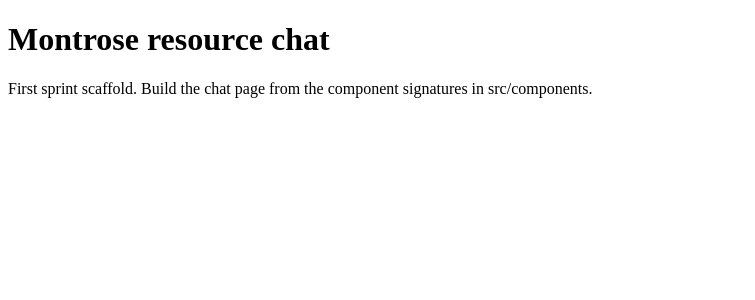
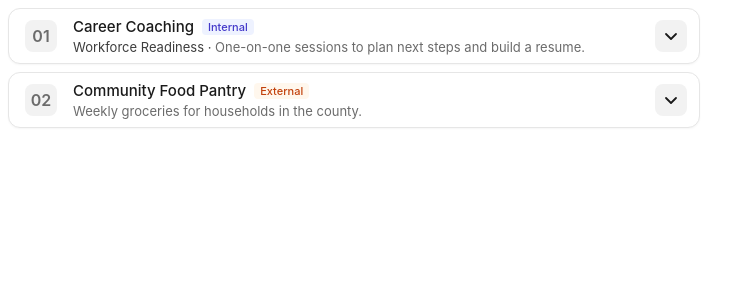
Before and after one commit to rice-apps/montrose-center, a Next.js app in the folder apps/web/: page / in a window 1280 px wide. Shown: the top 300 px of the page, without its empty margins (0-755 px from the left). Built offline with nearby package versions, Linux system fonts and the light colour scheme.

Commit message:
worked on service card

```diff
--- a/apps/web/src/app/page.tsx
+++ b/apps/web/src/app/page.tsx
@@ -1,8 +1,61 @@
+"use client";
+
+import { useState } from "react";
+import { ServiceCard, type ServiceSummary } from "../components/ServiceCard";
+
+// Sample data so the card has something to show
+const sampleServices: ServiceSummary[] = [
+  {
+    service_id: "3f6c1a2e-8b1d-4c5e-9a7f-1d2e3f4a5b6c",
+    name: "Career Coaching",
+    description: "One-on-one sessions to plan next steps and build a resume.",
+    keywords: ["career", "resume"],
+    is_active: true,
+    resource_type: "internal",
+    program_name: "Workforce Readiness",
+    target_population: null,
+    eligibility: null,
+    referral_instruction: null,
+    contacts: null,
+
+  },
+  {
+    service_id: "9a8b7c6d-5e4f-4a3b-8c2d-1e0f9a8b7c6d",
+    name: "Community Food Pantry",
+    description: "Weekly groceries for households in the county.",
+    keywords: ["food"],
+    is_active: true,
+    resource_type: "external",
+    program_name: null, // missing program
+    target_population: null,
+    eligibility: null,
+    referral_instruction: null,
+    contacts: null,
+  },
+];
+
 export default function Page() {
+  // Which card is open; null = none
+  const [selected, setSelected] = useState<ServiceSummary | null>(null);
+
   return (
-    <main>
-      <h1>Montrose resource chat</h1>
-      <p>First sprint scaffold. Build the chat page from the component signatures in src/components.</p>
-    </main>
+    // Stacks the cards with an 8px gap, like the Figma
+    <div style={{ display: "flex", flexDirection: "column", gap: 8, maxWidth: 692 }}>
+      {sampleServices.map((service, i) => {
+        const isSelected = selected?.service_id === service.service_id;
+        return (
+          <ServiceCard
+            key={service.service_id}
+            service={service}
+            index={i}
+            isSelected={isSelected}
+            onSelect={() => setSelected(isSelected ? null : service)}
+          >
+            {/* What shows inside the card when it's open */}
+            {service.description}
+          </ServiceCard>
+        );
+      })}
+    </div>
   );
 }
--- /dev/null
+++ b/apps/web/src/components/ServiceCard.module.css
@@ -0,0 +1,151 @@
+/* Outer card: width 692, radius/12, 1px border, white (color/paper) */
+.card {
+  box-sizing: border-box;
+  width: 100%;
+  max-width: 692px;
+  border: 1px solid #e6e6e6;
+  border-radius: 12px;
+  background: #ffffff;
+  box-shadow: 0 1px 2px rgba(0, 0, 0, 0.04);
+  overflow: hidden; /* keeps the open area inside the rounded corners */
+}
+
+/* The 56px row (54 + 1px border top and bottom); padding/gap space/0 */
+.row {
+  all: unset; /* removes the browser's default button styles */
+  box-sizing: border-box;
+  display: flex;
+  align-items: center;
+  gap: 0;
+  padding: 0;
+  width: 100%;
+  height: 54px;
+  cursor: pointer;
+  font-family: Inter, system-ui, sans-serif;
+}
+.row:focus-visible {
+  outline: 2px solid #7c3aed;
+  outline-offset: -2px;
+  border-radius: 12px;
+}
+
+/* Slots give the spacing around the badge and arrow, since the row has no padding */
+.badgeSlot {
+  display: flex;
+  justify-content: center;
+  flex-shrink: 0;
+  width: 64px;
+}
+.chevronSlot {
+  display: flex;
+  justify-content: center;
+  flex-shrink: 0;
+  width: 56px;
+}
+
+/* Number badge: 32×32, radius/8, padding space/4, Inter SemiBold 16/22 */
+.badge {
+  box-sizing: border-box;
+  display: flex;
+  align-items: center;
+  justify-content: center;
+  width: 32px;
+  height: 32px;
+  padding: 4px;
+  gap: 0;
+  border-radius: 8px;
+  background: #f2f2f2;
+  color: #6b6b6b;
+  font-family: Inter, system-ui, sans-serif;
+  font-weight: 600;
+  font-size: 16px;
+  line-height: 22px;
+  letter-spacing: 0;
+}
+
+/* Text column: fills the space between badge and arrow */
+.text {
+  display: flex;
+  flex-direction: column;
+  flex: 1;
+  min-width: 0; /* lets long text get cut off with "…" */
+}
+.titleLine {
+  display: flex;
+  align-items: center;
+  gap: 8px;
+  min-width: 0;
+}
+.title {
+  overflow: hidden;
+  white-space: nowrap;
+  text-overflow: ellipsis;
+  font-size: 15px;
+  font-weight: 500;
+  line-height: 22px;
+  color: #1a1a1a;
+}
+.subtitle {
+  overflow: hidden;
+  white-space: nowrap;
+  text-overflow: ellipsis;
+  font-size: 13px;
+  line-height: 18px;
+  color: #6b6b6b;
+}
+.program {
+  color: #3d3d3d;
+}
+
+/* Internal / external label */
+.internal,
+.external {
+  flex-shrink: 0;
+  padding: 0 6px;
+  border-radius: 4px;
+  font-size: 11px;
+  font-weight: 500;
+  line-height: 16px;
+}
+.internal {
+  background: #eef2ff;
+  color: #4338ca;
+}
+.external {
+  background: #fff7ed;
+  color: #c2410c;
+}
+
+/* Arrow box: 32×32, radius/8, padding space/4 */
+.chevron {
+  box-sizing: border-box;
+  display: flex;
+  align-items: center;
+  justify-content: center;
+  width: 32px;
+  height: 32px;
+  padding: 4px;
+  gap: 0;
+  border-radius: 8px;
+  background: #f2f2f2;
+  color: #1a1a1a;
+}
+.row:hover .chevron {
+  background: #e8e8e8;
+}
+.chevron svg {
+  display: block;
+  transition: transform 150ms ease;
+}
+.flipped {
+  transform: rotate(180deg);
+}
+
+/* Open area under the row */
+.details {
+  padding: 8px 16px 16px 64px; /* lines up with the text above */
+  font-family: Inter, system-ui, sans-serif;
+  font-size: 14px;
+  line-height: 20px;
+  color: #3d3d3d;
+}
--- a/apps/web/src/components/ServiceCard.tsx
+++ b/apps/web/src/components/ServiceCard.tsx
@@ -1,7 +1,11 @@
-import type { ReactElement } from "react";
+import type { ReactElement, ReactNode } from "react";
+import styles from "./ServiceCard.module.css";
+import { UUID } from "crypto";
+
 
 export interface Contact {
-    person_id: string;
+    person_id: UUID;
+    service_id: UUID;
     person_name: string | null;
     person_email: string | null;
     person_phone: string | null;
@@ -20,84 +24,72 @@ export interface ServiceSummary{
     target_population: string | null;
     eligibility: string | null;
     referral_instruction: string | null;
-    contacts: Contact[]
+    contacts: Contact[] | null;
 }
 
-interface ServiceCardProps {
-    service: ServiceSummary;
-    index: number;
-    onSelect: (service: ServiceSummary) => void;
-    isSelected?: boolean;
+export interface ServiceCardProps {
+  service: ServiceSummary; // the service to show
+  index: number; // position in the list (0, 1, 2…), shown as 01, 02, 03
+  onSelect: (service: ServiceSummary) => void; // called when the card is clicked
+  isSelected?: boolean; // true = card is open (arrow points up, details show)
+  children?: ReactNode; // what to show inside the card when it's open
 }
 
 //card
-export function ServiceCard({ service, index, onSelect, isSelected = false }: ServiceCardProps) {
+export function ServiceCard({ service, index, onSelect, isSelected = false, children }: ServiceCardProps) {
 
     const number = String(index + 1).padStart(2, "0");
 
     const typeLabel = service.resource_type === "internal" ? "Internal" : "External";
     return(
-        //card container
-
+      <article className={styles.card}>
+      {/* The 56px row; the whole row is one button, so clicking anywhere selects it */}
       <button
         type="button"
+        className={styles.row}
         onClick={() => onSelect(service)}
-            aria-expanded ={isSelected}
-            className="flex h-14 w-full max-w-[692px] items-center gap-0 rounded-xl border border-neutral-200 bg-white p-0 text-left hover:bg-neutral-50 focus-visible:outline focus-visible:outline-2 focus-visible:outline-offset-2 focus-visible:outline-neutral-900"
+        aria-expanded={isSelected} // tells screen readers if the card is open
       >
-
-            {/* badge slot */}
-            <div className="flex w-14 h-full shrink-0 items-center justify-center">
-                <span className="flex size-8 items-center justify-center rounded-lg bg-neutral-100 p-1 font-[Inter] text-base font-semibold leading-[22px] tracking-normal text-neutral-700">
-                    number placeholder {number}
-                </span>
-            </div>
-
-
-            {/* the text inside the row  */}
-            <span className="flex min-w-0 flex-1 flex-col">
-
-                {/*the name of program*/}
-                <span className="flex min-w-0 items-center gap-2">
-                    <span className=" text-sm font-medium leading-5 text-neutral-900">
-                        {service.name}
+        {/* Number badge: 32×32, 8px corners, Inter SemiBold 16/22 */}
+        <span className={styles.badgeSlot}>
+          <span className={styles.badge}>{number}</span>
         </span>
 
-                    {/*internal or external label ??*/}
-                    {typeLabel}
+        {/* Text: name + internal/external label on top, program · description below */}
+        <span className={styles.text}>
+          <span className={styles.titleLine}>
+            <span className={styles.title}>{service.name}</span>
+            <span className={service.resource_type === "internal" ? styles.internal : styles.external}>
+              {service.resource_type === "internal" ? "Internal" : "External"}
             </span>
-
-                {/*desc*/}
-                <span className="truncate text-sx leading-4 text-neutral-500">
-                    {service.program_name && (
-                        <span className="font-medium text-neutral-700">
-                            {service.program_name}
           </span>
-                    )}
-
+          <span className={styles.subtitle}>
+            {/* Program only shows when it's not null */}
+            {service.program_name && <span className={styles.program}>{service.program_name} · </span>}
             {service.description}
           </span>
         </span>
 
-            <span className="flex h-full w-14 shrink-0 items-center justify center">
-                <span
-                    aria-hidden
-                    className="flex size-8 items-center justify-center gap-0 rounded-lg bg-neutral-100 p-1">
-
+        {/* Arrow box: 32×32, 8px corners; arrow flips up when open */}
+        <span className={styles.chevronSlot}>
+          <span className={styles.chevron} aria-hidden>
             <svg
               viewBox="0 0 20 20"
-                        className={'size-6 transition-transform ${isSelected ? "rotate-180" : ""}'}
+              width="20"
+              height="20"
+              className={isSelected ? styles.flipped : undefined}
               fill="none"
               stroke="currentColor"
               strokeWidth={1.8}
             >
-
-                    <path d="M5 815 5 5-5" strokeLinecap="round" strokeLinejoin="round" />
-
+              <path d="M5 8l5 5 5-5" strokeLinecap="round" strokeLinejoin="round" />
             </svg>
           </span>
         </span>
       </button>
 
+      {/* Open area: only shows when the card is selected */}
+      {isSelected && <div className={styles.details}>{children}</div>}
+    </article>
   );
 }
```
Lines whose indentation alone changed are shown as unchanged.
